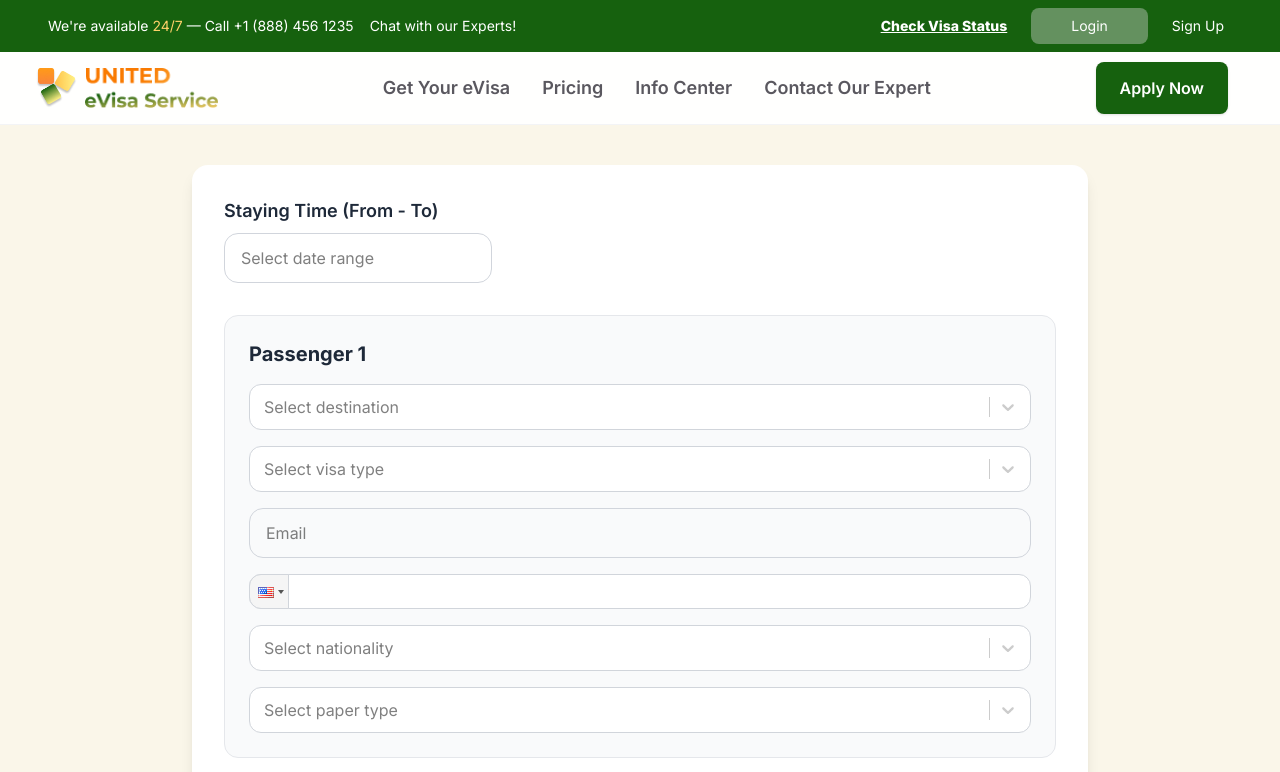
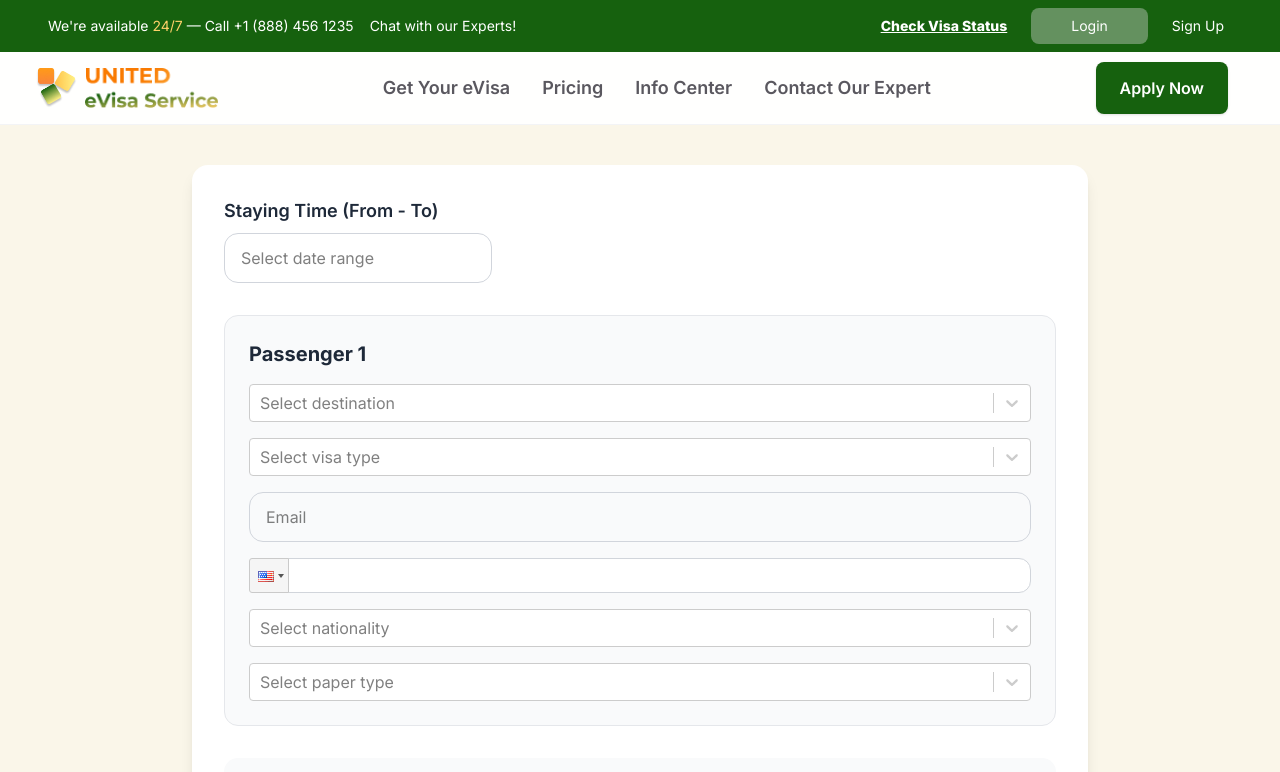
Before and after one commit to annguyen1909/unitedevisa2, a Next.js app: page /evisa/apply in a window 1280 px wide. Shown: the top 772 px of the page. Built offline with nearby package versions, Linux system fonts and the light colour scheme; no server answers.

Commit message:
test deployment 2

```diff
--- a/app/evisa/apply/page.tsx
+++ b/app/evisa/apply/page.tsx
@@ -6,7 +6,9 @@ import dynamic from 'next/dynamic'
 import 'react-phone-input-2/lib/style.css'
 import 'react-datepicker/dist/react-datepicker.css'
 import { useState } from 'react'
+import type { User } from '@supabase/supabase-js'
 
+// Dynamically imported components (client-side only)
 const Select = dynamic(() => import('react-select'), { ssr: false })
 const DatePicker = dynamic(() => import('react-datepicker'), { ssr: false })
 const PhoneInput = dynamic(() => import('react-phone-input-2'), { ssr: false })
@@ -34,13 +36,15 @@ const paperTypes = [
   { value: 'Travel Document', label: 'Travel Document' },
 ]
 
+type Option = { value: string; label: string }
+
 type Passenger = {
-  destination?: { value: string; label: string }
-  visaType?: { value: string; label: string }
+  destination?: Option
+  visaType?: Option
   email?: string
   phone?: string
-  nationality?: { value: string; label: string }
-  paperType?: { value: string; label: string }
+  nationality?: Option
+  paperType?: Option
 }
 
 type ApplicationFormValues = {
@@ -50,7 +54,7 @@ type ApplicationFormValues = {
 export default function ApplicationForm() {
   const { register, handleSubmit, control } = useForm<ApplicationFormValues>({
     defaultValues: {
-      passengers: [{}], // Start with one passenger form
+      passengers: [{}],
     },
   })
 
@@ -68,21 +72,23 @@ const onSubmit = async (data: ApplicationFormValues) => {
       return
     }
 
-  const { data: { user }, error: userError } = await supabase.auth.getUser()
+    const result = await supabase.auth.getUser()
+    const user: User | null = result.data.user
+    const userError = result.error
 
     if (userError || !user) {
       alert('You must be signed in to submit an application.')
       return
     }
 
-  const applications = data.passengers.map((p: Passenger) => ({
+    const applications = data.passengers.map((p): Record<string, string> => ({
       user_id: user.id,
-    destination: p.destination?.value,
-    visa_type: p.visaType?.value,
-    email: p.email,
-    phone: p.phone,
-    nationality: p.nationality?.value,
-    paper_type: p.paperType?.value,
+      destination: p.destination?.value ?? '',
+      visa_type: p.visaType?.value ?? '',
+      email: p.email ?? '',
+      phone: p.phone ?? '',
+      nationality: p.nationality?.value ?? '',
+      paper_type: p.paperType?.value ?? '',
       staying_from: startDate.toISOString(),
       staying_to: endDate.toISOString(),
       status: 'pending',
@@ -99,8 +105,7 @@ const onSubmit = async (data: ApplicationFormValues) => {
     }
   }
 
-
-  const FEE_PER_PASSENGER = 49.99 // change as needed
+  const FEE_PER_PASSENGER = 49.99
   const totalFee = fields.length * FEE_PER_PASSENGER
 
   return (
@@ -111,7 +116,7 @@ const onSubmit = async (data: ApplicationFormValues) => {
           selectsRange
           startDate={startDate}
           endDate={endDate}
-          onChange={(update) => setDateRange(update)}
+          onChange={(update: [Date | null, Date | null]) => setDateRange(update)}
           className="border border-gray-300 px-4 py-3 w-full rounded-xl focus:ring-2 focus:ring-[#16610E] focus:border-transparent transition-all duration-200"
           placeholderText="Select date range"
         />
@@ -122,7 +127,6 @@ const onSubmit = async (data: ApplicationFormValues) => {
           <h3 className="text-xl font-bold text-gray-800">Passenger {index + 1}</h3>
 
           {/* Destination */}
-          <div className="space-y-2">
           <Controller
             name={`passengers.${index}.destination`}
             control={control}
@@ -132,27 +136,11 @@ const onSubmit = async (data: ApplicationFormValues) => {
                 {...field}
                 options={destinations}
                 placeholder="Select destination"
-                  className="react-select-container"
-                  classNamePrefix="react-select"
-                  styles={{
-                    control: (base) => ({
-                      ...base,
-                      borderColor: 'rgb(209 213 219)',
-                      borderRadius: '0.75rem',
-                      padding: '0.25rem',
-                      transition: 'all 0.2s',
-                      '&:hover': {
-                        borderColor: '#16610E'
-                      }
-                    })
-                  }}
               />
             )}
           />
-          </div>
 
           {/* Visa Type */}
-          <div className="space-y-2">
           <Controller
             name={`passengers.${index}.visaType`}
             control={control}
@@ -162,37 +150,19 @@ const onSubmit = async (data: ApplicationFormValues) => {
                 {...field}
                 options={visaTypes}
                 placeholder="Select visa type"
-                  className="react-select-container"
-                  classNamePrefix="react-select"
-                  styles={{
-                    control: (base) => ({
-                      ...base,
-                      borderColor: 'rgb(209 213 219)',
-                      borderRadius: '0.75rem',
-                      padding: '0.25rem',
-                      transition: 'all 0.2s',
-                      '&:hover': {
-                        borderColor: '#16610E'
-                      }
-                    })
-                  }}
               />
             )}
           />
-          </div>
 
           {/* Email */}
-          <div className="space-y-2">
           <input
             type="email"
             {...register(`passengers.${index}.email`, { required: 'Email is required' })}
             placeholder="Email"
             className="border border-gray-300 px-4 py-3 w-full rounded-xl focus:ring-2 focus:ring-[#16610E] focus:border-transparent transition-all duration-200"
           />
-          </div>
 
           {/* Phone */}
-          <div className="space-y-2">
           <Controller
             name={`passengers.${index}.phone`}
             control={control}
@@ -206,20 +176,13 @@ const onSubmit = async (data: ApplicationFormValues) => {
                   borderRadius: '0.75rem',
                   borderColor: 'rgb(209 213 219)',
                   padding: '0.75rem',
-                    transition: 'all 0.2s'
-                  }}
-                  buttonStyle={{
-                    borderColor: 'rgb(209 213 219)',
-                    borderRadius: '0.75rem 0 0 0.75rem'
                 }}
                 enableSearch
               />
             )}
           />
-          </div>
 
           {/* Nationality */}
-          <div className="space-y-2">
           <Controller
             name={`passengers.${index}.nationality`}
             control={control}
@@ -229,27 +192,11 @@ const onSubmit = async (data: ApplicationFormValues) => {
                 {...field}
                 options={nationalities}
                 placeholder="Select nationality"
-                  className="react-select-container"
-                  classNamePrefix="react-select"
-                  styles={{
-                    control: (base) => ({
-                      ...base,
-                      borderColor: 'rgb(209 213 219)',
-                      borderRadius: '0.75rem',
-                      padding: '0.25rem',
-                      transition: 'all 0.2s',
-                      '&:hover': {
-                        borderColor: '#16610E'
-                      }
-                    })
-                  }}
               />
             )}
           />
-          </div>
 
           {/* Paper Type */}
-          <div className="space-y-2">
           <Controller
             name={`passengers.${index}.paperType`}
             control={control}
@@ -259,24 +206,9 @@ const onSubmit = async (data: ApplicationFormValues) => {
                 {...field}
                 options={paperTypes}
                 placeholder="Select paper type"
-                  className="react-select-container"
-                  classNamePrefix="react-select"
-                  styles={{
-                    control: (base) => ({
-                      ...base,
-                      borderColor: 'rgb(209 213 219)',
-                      borderRadius: '0.75rem',
-                      padding: '0.25rem',
-                      transition: 'all 0.2s',
-                      '&:hover': {
-                        borderColor: '#16610E'
-                      }
-                    })
-                  }}
               />
             )}
           />
-          </div>
         </div>
       ))}
 
--- a/app/evisa/list/page.tsx
+++ b/app/evisa/list/page.tsx
@@ -59,7 +59,7 @@ export default function ApplicationListPage() {
     };
 
     fetchUserAndApps();
-  }, []);
+  }, [router]);
 
   return (
     <div className="max-w-4xl mx-auto pt-6">
--- a/app/login/page.tsx
+++ b/app/login/page.tsx
@@ -13,7 +13,7 @@ export default function LoginPage() {
     supabase.auth.getUser().then(({ data }) => {
       if (data.user) router.replace("/profile")
     })
-  }, [])
+  }, [router])
 
   const handleLogin = async (e: React.FormEvent) => {
     e.preventDefault()
--- a/app/profile/page.tsx
+++ b/app/profile/page.tsx
@@ -25,7 +25,7 @@ export default function ProfilePage() {
       setProfile(data)
     }
     load()
-  }, [])
+  }, [router])
 
   const handleLogout = async () => {
     await supabase.auth.signOut()
```
Lines whose indentation alone changed are shown as unchanged.
